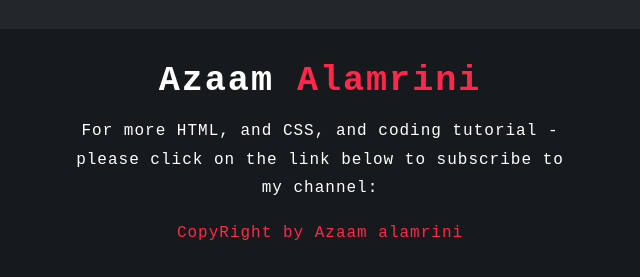
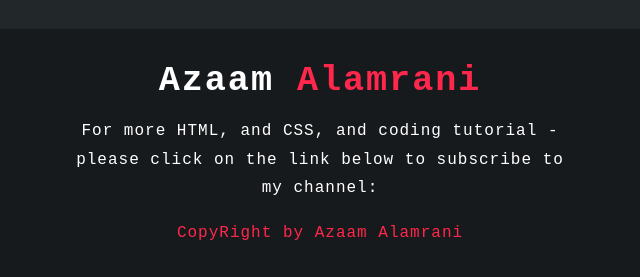
Before and after one commit to azaanp0/AzaamWib, a plain HTML site: page index.html in a window 1280 px wide. Shown: the part 2783-3060 px from the top of the page, 320-960 px from the left. Drawn offline with Linux system fonts and the light colour scheme.

Commit message:
Update index.html

```diff
--- a/index.html
+++ b/index.html
@@ -148,12 +148,12 @@
 
      <footer>
         <div class="container-footer">
-            <h2>Azaam <span>Alamrini</span></h2>
+            <h2>Azaam <span>Alamrani</span></h2>
             <p>
                 For more HTML, and CSS, and coding tutorial - please click on the link below to subscribe to my channel:
             </p>
             <p class="end">
-                CopyRight by Azaam alamrini
+                CopyRight by Azaam Alamrani
             </p>
         </div>
     </footer>
```
